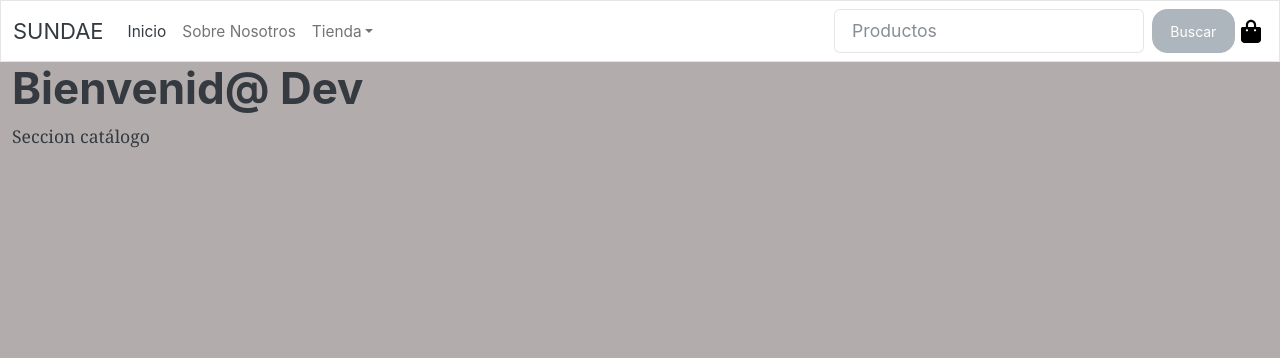
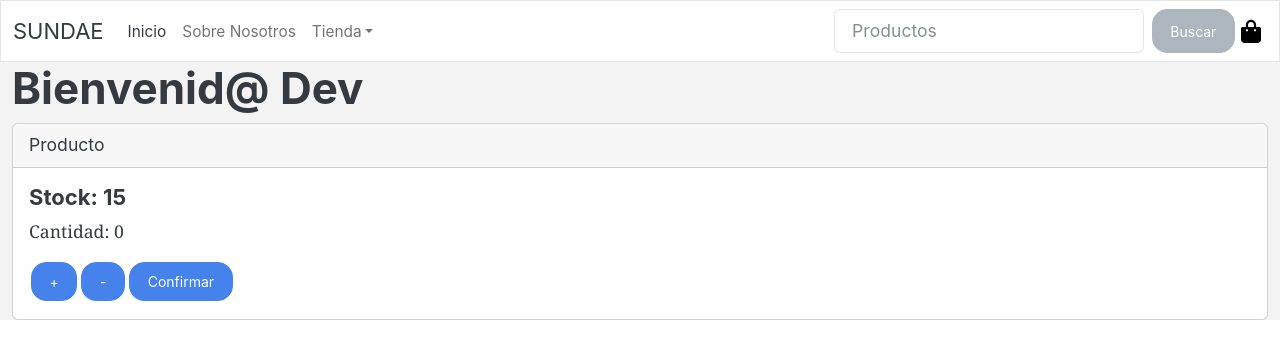
Before and after one commit to BelenMundemurra/Unusual, a React (Create React App) app in the folder my-app/: page / in a window 1280 px wide. Shown: the top 358 px of the page. Built offline with nearby package versions, Linux system fonts and the light colour scheme.

Commit message:
Agregar contador de stock

```diff
--- a/my-app/src/components/App.css
+++ b/my-app/src/components/App.css
@@ -1,9 +1,12 @@
 .title-section {
-    background-color: rgb(179, 172, 172);
-    height: 94vh;
+    background-color: rgba(179, 172, 172, 0.145);
 }
 
 .cart_style {
     padding: 0.5%;
     width: 2.5vw;
 }
+
+.card-body button{
+    margin: 2px;
+}
--- a/my-app/src/components/App.jsx
+++ b/my-app/src/components/App.jsx
@@ -8,6 +8,7 @@ const App = () => {
         <>
             <Navbar/>
             <ItemListContainer name={"Dev"} />
+
         </>
     );
 }
--- a/my-app/src/components/ItemListContainer.jsx
+++ b/my-app/src/components/ItemListContainer.jsx
@@ -1,11 +1,16 @@
 import React from 'react';
+import ItemCount from './itemCount';
 
 const ItemListContainer = ({name}) => {
+
+    function onAdd(cont) {
+        console.log('Se seleccionaron '+ cont +' productos')
+    }
     return (
         <>
         <section className='title-section container-fluid'>
             <h1>Bienvenid@ {name}</h1>
-            <p>Seccion catálogo</p>
+            <ItemCount stock={15} onAdd={onAdd}/>
         </section>
         </>
     );
--- /dev/null
+++ b/my-app/src/components/itemCount.jsx
@@ -0,0 +1,38 @@
+import {React, useState} from 'react';
+
+const ItemCount = ({stock, onAdd}) => {
+
+    //Consultar estado del contador SET => Modificar GET => Consultar
+    const [cont, setCont] = useState(0);
+
+    function sum() {
+        if (cont < stock) {
+            setCont(cont + 1)
+        }
+    }
+
+    function rest() {
+        if (cont > 0) {
+            setCont(cont - 1)
+        }
+    }
+
+    return (
+        <>
+        <div className="card">
+            <div className="card-header">
+                Producto
+            </div>
+            <div className="card-body">
+                <h5 className="card-title">Stock: {stock}</h5>
+                <p className="card-text">Cantidad: {cont}</p>
+                <button className="btn btn-primary" onClick={() => sum()}>+</button>
+                <button className="btn btn-primary" onClick={() => rest()}>-</button>
+                <button className="btn btn-primary" onClick={() => onAdd(cont)}>Confirmar</button>
+            </div>
+        </div>
+        </>
+    );
+}
+
+export default ItemCount;
```
